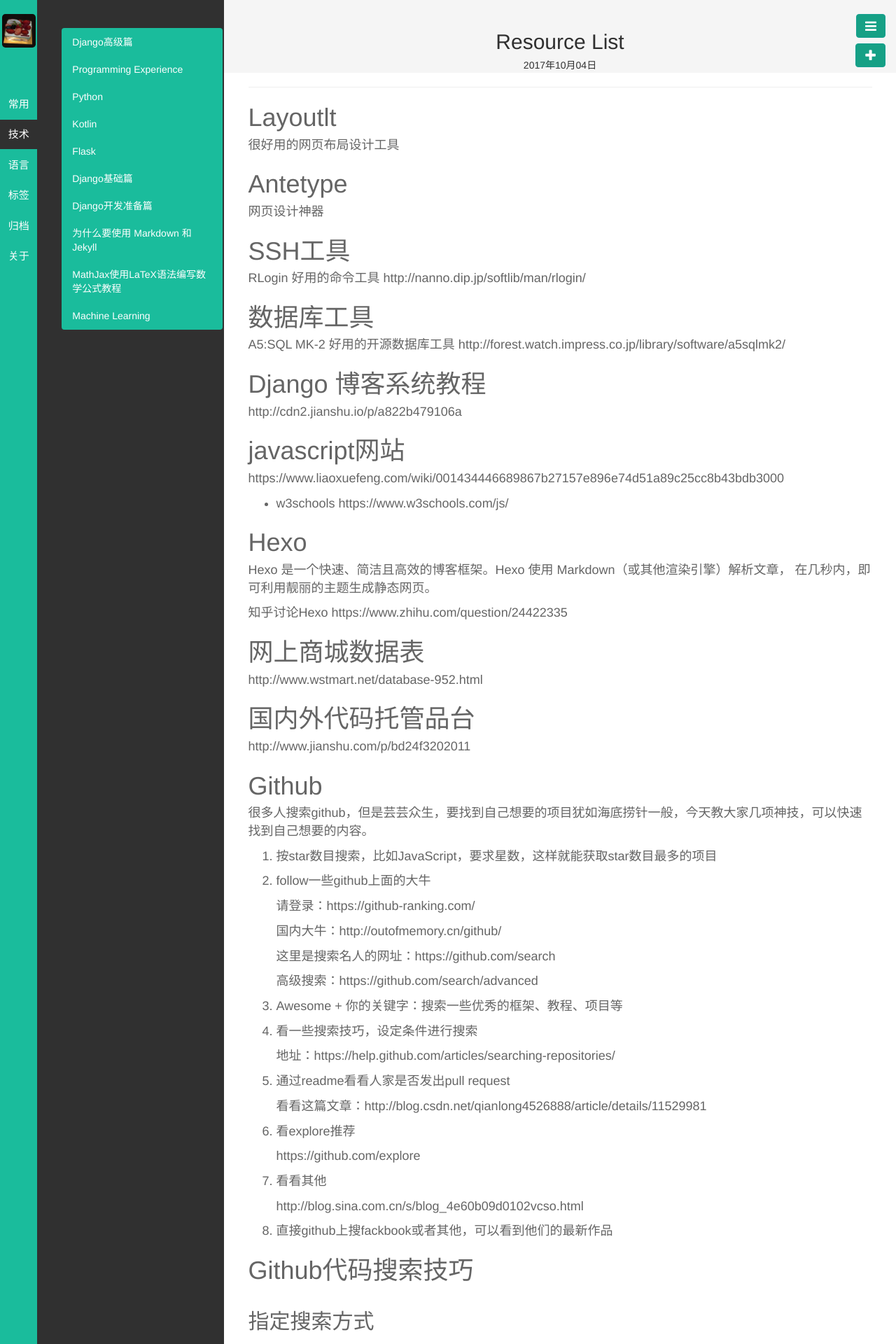
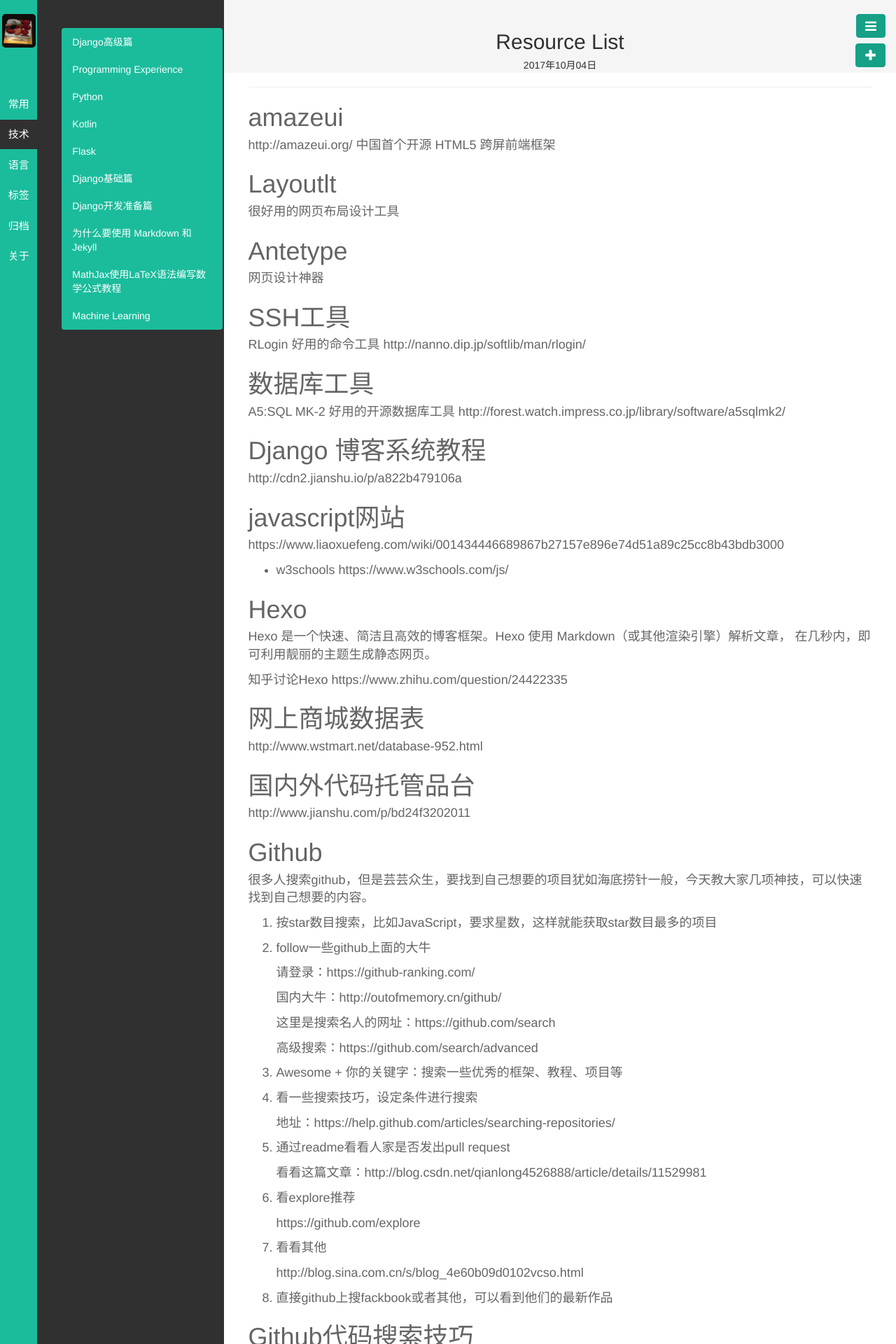
Before and after one commit to kyoyo/kyoyo.github.io, a Jekyll site: the page built from _posts/常用/2017-10-04-ResourceList.md, in a window 1280 px wide. Shown: the top 1920 px of the page at 70% size. Built offline with Jekyll 4.4.1, drawn with Linux system fonts in a browser that asks for light colours; Markdown is read by kramdown in place of the engine named in the settings.

Commit message:
Update 2017-10-04-ResourceList.md

```diff
--- a/_posts/常用/2017-10-04-ResourceList.md
+++ b/_posts/常用/2017-10-04-ResourceList.md
@@ -6,6 +6,10 @@ tags: Resource List
 keywords:
 description:
 ---
+
+# amazeui
+  http://amazeui.org/
+  中国首个开源 HTML5 跨屏前端框架
 
 # Layoutlt
 很好用的网页布局设计工具
```
